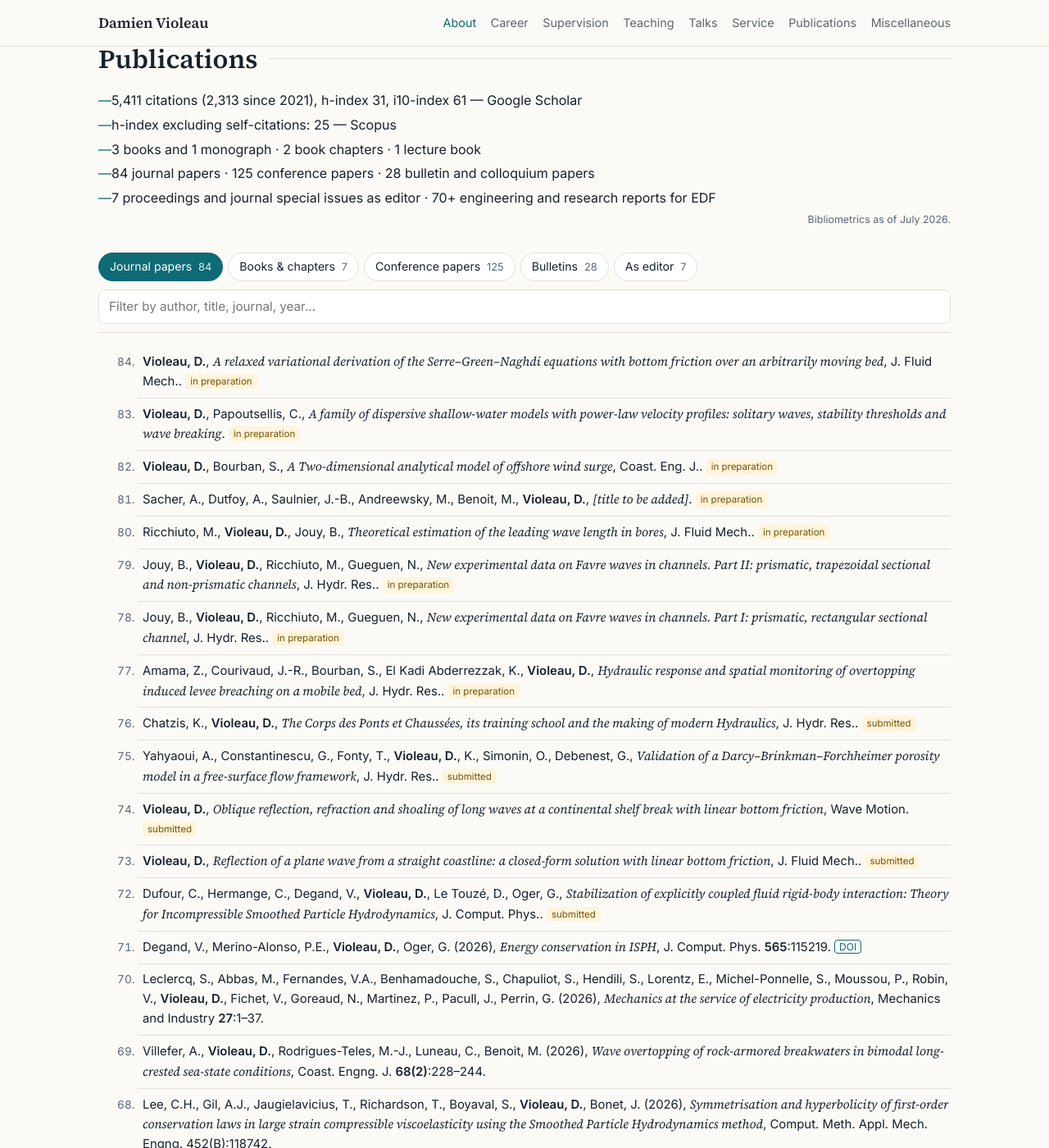
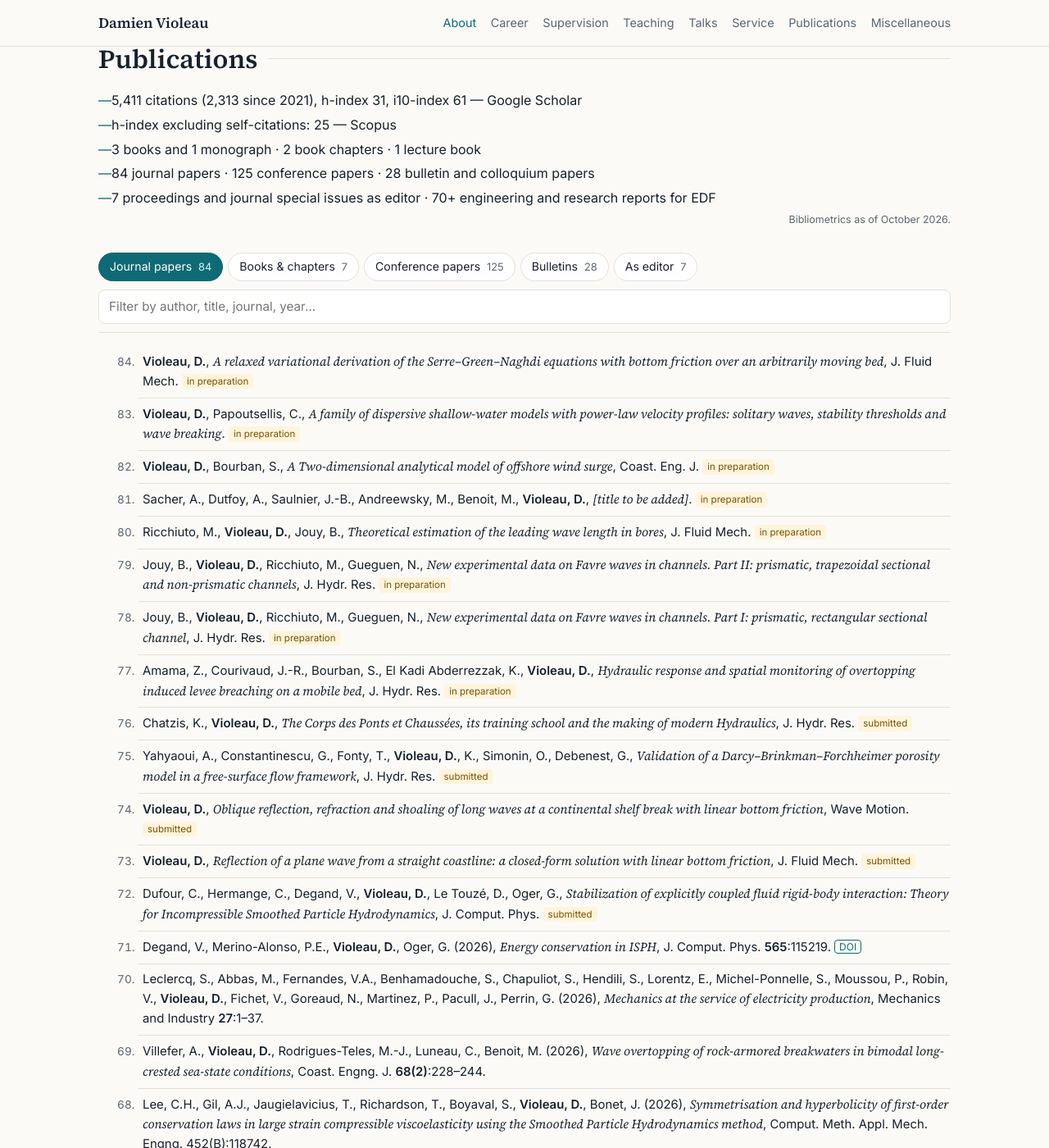
Before and after one commit to damienvioleau/damienvioleau.github.io, a Jekyll site: the page built from index.html, in a window 1280 px wide and 1400 px high, scrolled down 7771 px. Shown: the whole window at 82% size. Built offline with Jekyll 4.4.1, drawn with Linux system fonts in a browser that asks for light colours; some of the changed text lies outside the part shown.

Commit message:
Add files via upload

```diff
--- a/_data/books.yml
+++ b/_data/books.yml
@@ -5,7 +5,7 @@
 # ------------------------------------------------------------------
 
 summary:
-  date: "July 2026"
+  date: "October 2026"
   lines:
     - "5,411 citations (2,313 since 2021), h-index 31, i10-index 61 — Google Scholar"
     - "h-index excluding self-citations: 25 — Scopus"
--- a/_data/profile.yml
+++ b/_data/profile.yml
@@ -41,7 +41,7 @@ featured:
   link_text: "See all books"
 
 # Key figures shown as tiles under the header (update once a year)
-metrics_date: "July 2026"
+metrics_date: "October 2026"
 metrics:
   - value: "5,411"
     label: "citations (Google Scholar)"
```
Also changed, not shown: _data/journal.yml (+11 -10 lines).
